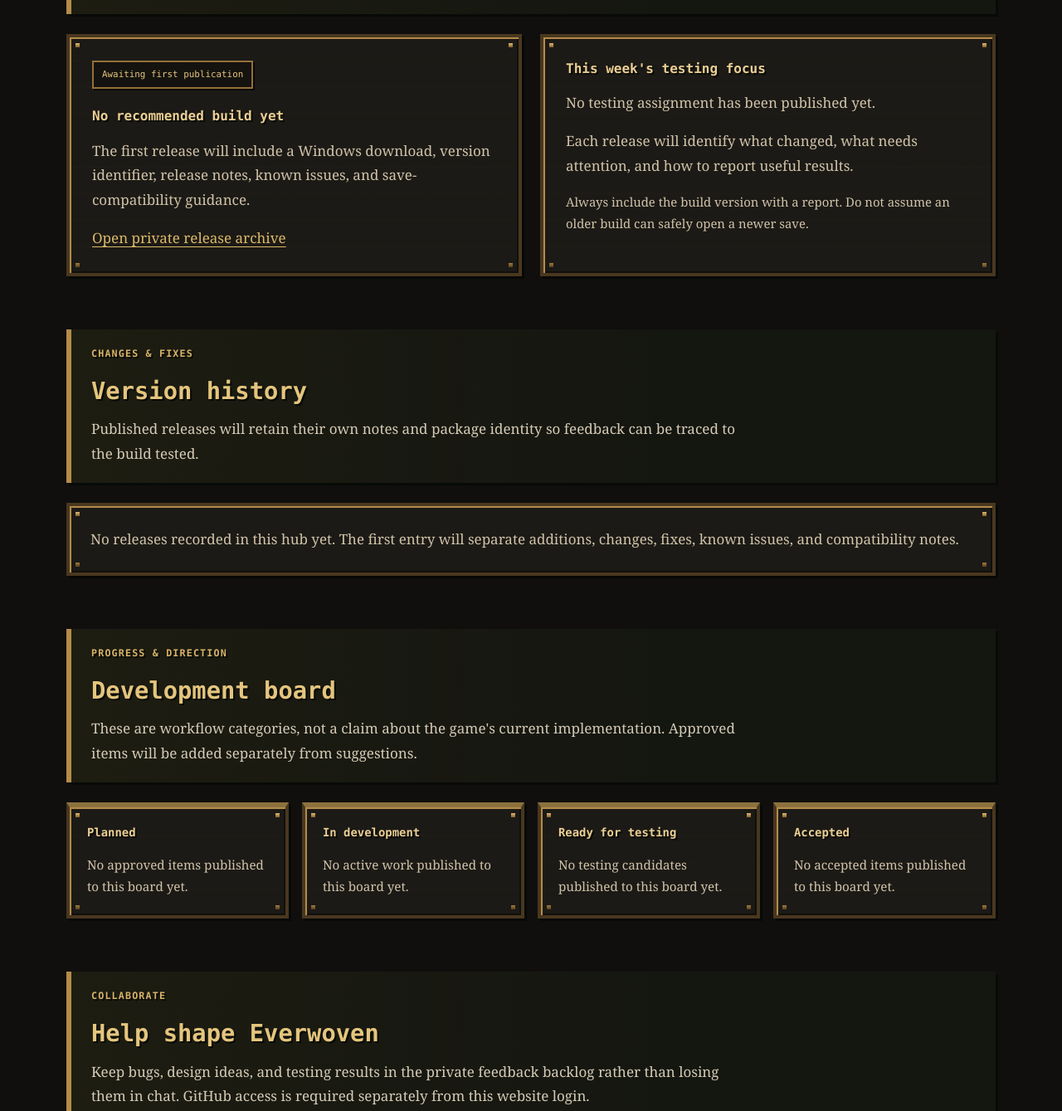
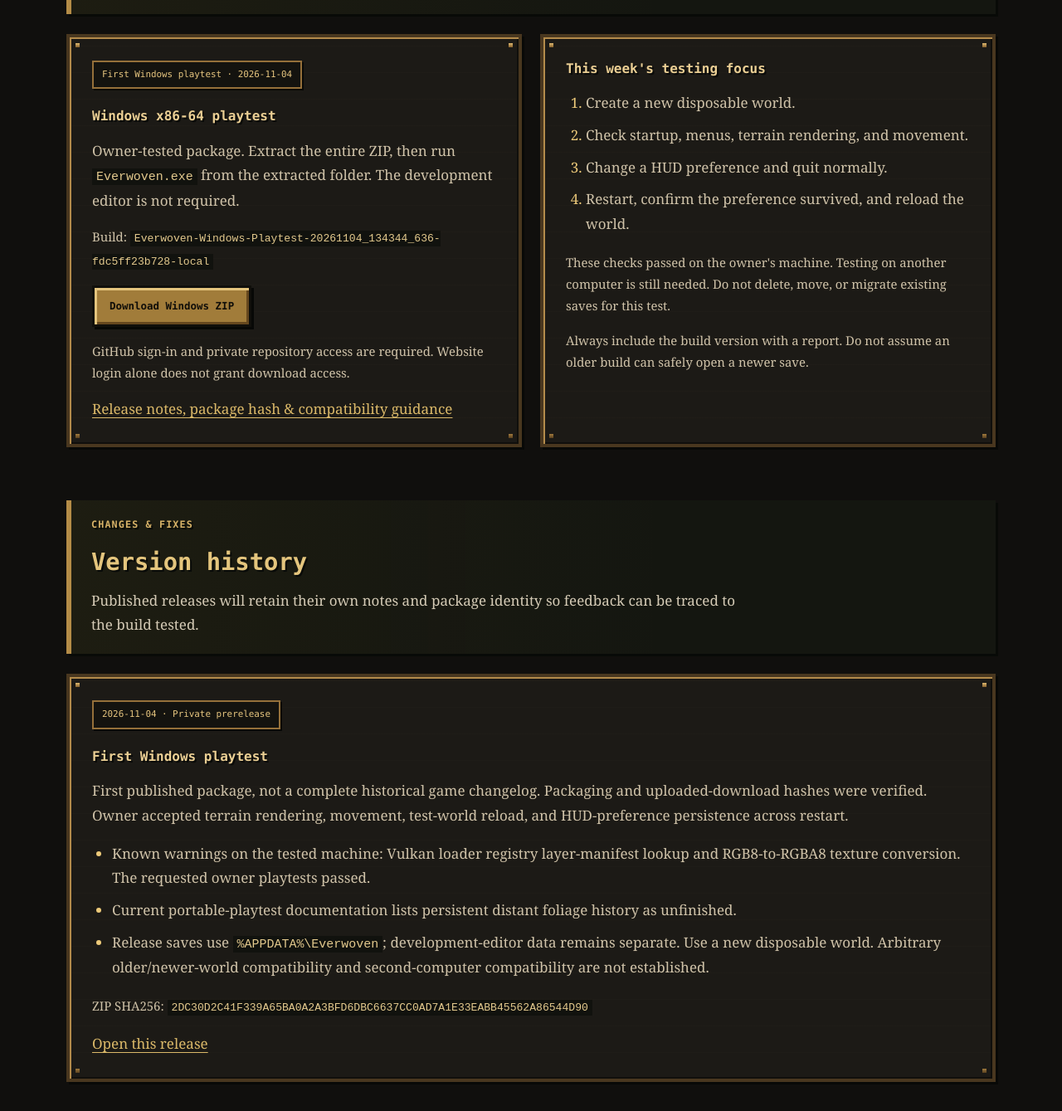
Before and after one commit to Gborohooo/everwoven-playtest, a plain HTML site: page public/index.html in a window 1280 px wide. Shown: the part 876-2215 px from the top of the page at 83% size. Drawn offline with Linux system fonts and the light colour scheme.

Commit message:
Publish first accepted Windows playtest on hub

```diff
--- a/public/index.html
+++ b/public/index.html
@@ -740,9 +740,9 @@
     </div>
 
     <div class="notice">
-      This hub is being established. No playtest package has been
-      published here yet. Build availability and testing instructions
-      will appear below when a release is ready.
+      The first Windows playtest is available. Download the package below,
+      extract it completely, and use a new disposable world for testing.
+      Private GitHub access is required separately from this website login.
     </div>
 
     <section id="playtest" aria-labelledby="playtest-title">
@@ -757,24 +757,44 @@
 
       <div class="grid">
         <article class="card">
-          <span class="badge">Awaiting first publication</span>
-          <h3>No recommended build yet</h3>
+          <span class="badge">First Windows playtest &middot; 2026-11-04</span>
+          <h3>Windows x86-64 playtest</h3>
           <p>
-            The first release will include a Windows download,
-            version identifier, release notes, known issues,
-            and save-compatibility guidance.
+            Owner-tested package. Extract the entire ZIP, then run
+            <code>Everwoven.exe</code> from the extracted folder.
+            The development editor is not required.
           </p>
-          <a href="https://github.com/Gborohooo/everwoven-playtest/releases">
-            Open private release archive
+          <p class="small">
+            Build:
+            <code>Everwoven-Windows-Playtest-20261104_134344_636-fdc5ff23b728-local</code>
+          </p>
+          <p>
+            <a class="button primary"
+               href="https://github.com/Gborohooo/everwoven-playtest/releases/download/playtest-20261104-134344-fdc5ff23b728/Everwoven-Windows-Playtest-20261104_134344_636-fdc5ff23b728-local.zip">
+              Download Windows ZIP
+            </a>
+          </p>
+          <p class="small">
+            GitHub sign-in and private repository access are required.
+            Website login alone does not grant download access.
+          </p>
+          <a href="https://github.com/Gborohooo/everwoven-playtest/releases/tag/playtest-20261104-134344-fdc5ff23b728">
+            Release notes, package hash &amp; compatibility guidance
           </a>
         </article>
 
         <article class="card">
           <h3>This week's testing focus</h3>
-          <p>No testing assignment has been published yet.</p>
-          <p>
-            Each release will identify what changed, what needs
-            attention, and how to report useful results.
+          <ol>
+            <li>Create a new disposable world.</li>
+            <li>Check startup, menus, terrain rendering, and movement.</li>
+            <li>Change a HUD preference and quit normally.</li>
+            <li>Restart, confirm the preference survived, and reload the world.</li>
+          </ol>
+          <p class="small">
+            These checks passed on the owner's machine.
+            Testing on another computer is still needed.
+            Do not delete, move, or migrate existing saves for this test.
           </p>
           <p class="small">
             Always include the build version with a report.
@@ -794,11 +814,40 @@
         </p>
       </div>
 
-      <div class="empty">
-        No releases recorded in this hub yet.
-        The first entry will separate additions, changes, fixes,
-        known issues, and compatibility notes.
-      </div>
+      <article class="card">
+        <span class="badge">2026-11-04 &middot; Private prerelease</span>
+        <h3>First Windows playtest</h3>
+        <p>
+          First published package, not a complete historical game changelog.
+          Packaging and uploaded-download hashes were verified.
+          Owner accepted terrain rendering, movement, test-world reload,
+          and HUD-preference persistence across restart.
+        </p>
+        <ul>
+          <li>
+            Known warnings on the tested machine: Vulkan loader registry
+            layer-manifest lookup and RGB8-to-RGBA8 texture conversion.
+            The requested owner playtests passed.
+          </li>
+          <li>
+            Current portable-playtest documentation lists persistent distant
+            foliage history as unfinished.
+          </li>
+          <li>
+            Release saves use <code>%APPDATA%\Everwoven</code>;
+            development-editor data remains separate.
+            Use a new disposable world. Arbitrary older/newer-world
+            compatibility and second-computer compatibility are not established.
+          </li>
+        </ul>
+        <p class="small">
+          ZIP SHA256:
+          <code>2DC30D2C41F339A65BA0A2A3BFD6DBC6637CC0AD7A1E33EABB45562A86544D90</code>
+        </p>
+        <a href="https://github.com/Gborohooo/everwoven-playtest/releases/tag/playtest-20261104-134344-fdc5ff23b728">
+          Open this release
+        </a>
+      </article>
     </section>
 
     <section id="development" aria-labelledby="development-title">
```
Also changed, not shown: 1 other file.
